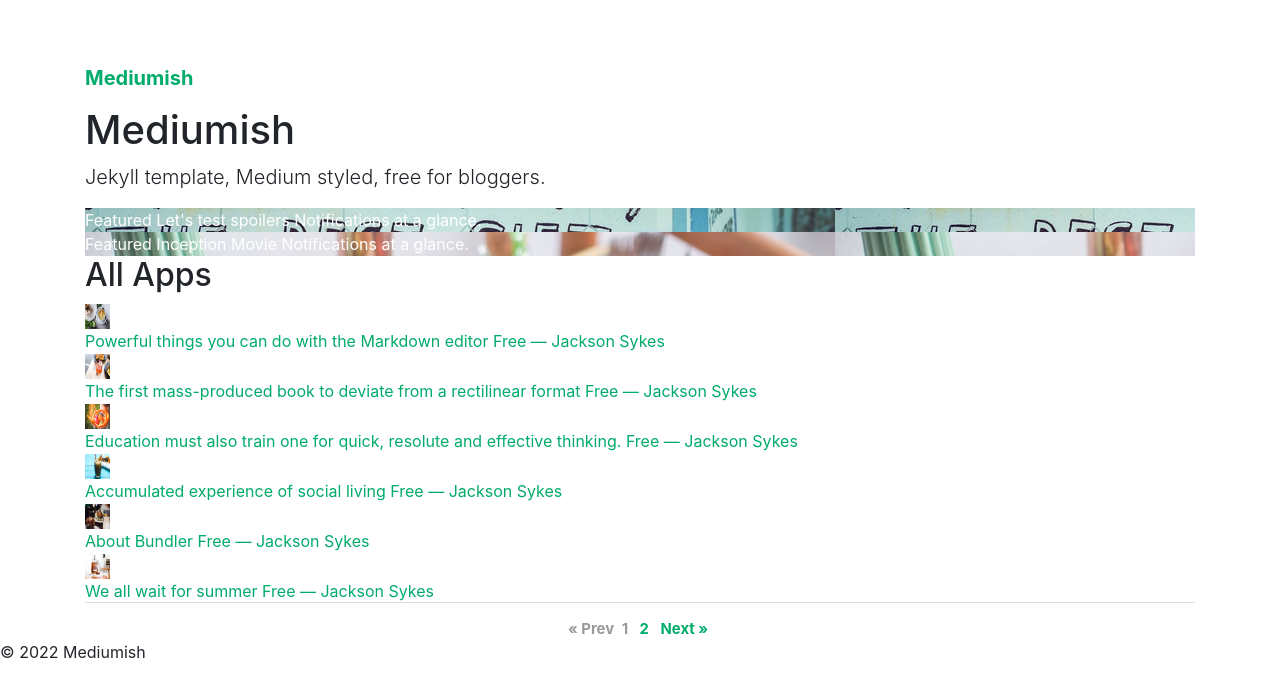
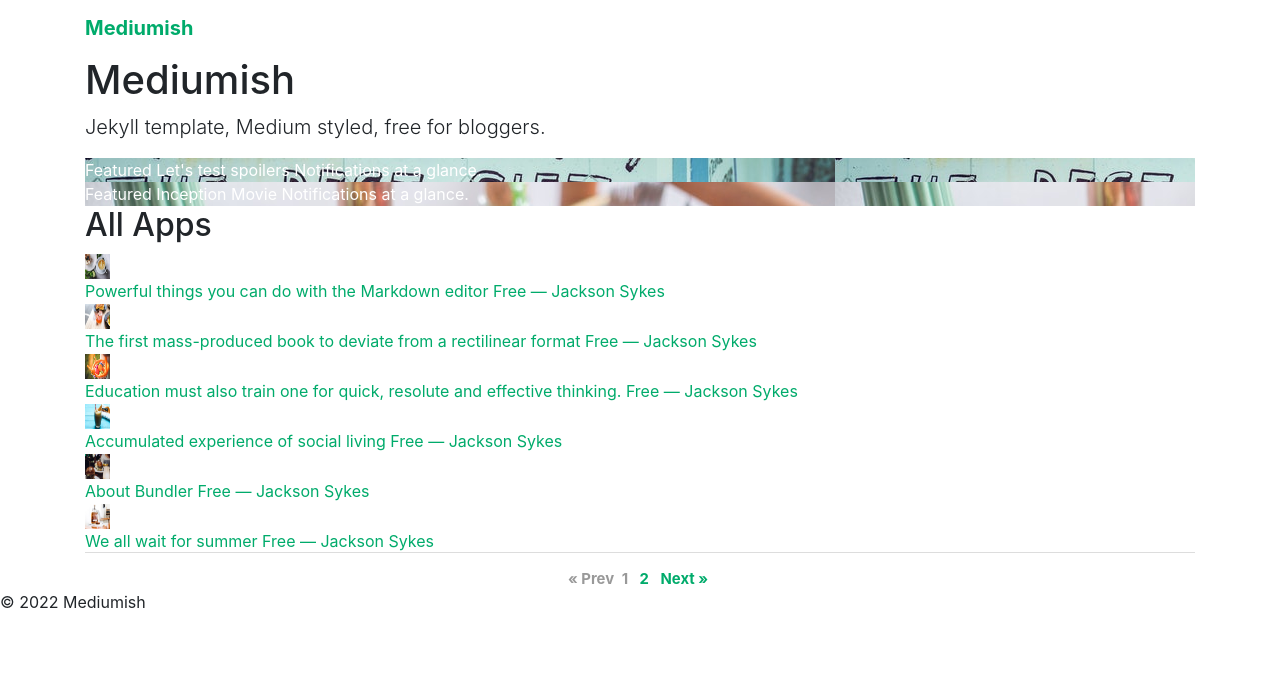
Before and after one commit to AhmadWebTech/ipa, a Jekyll site: the page built from index.html, in a window 1280 px wide. Shown: the top 697 px of the page. Built offline with Jekyll 4.4.1, drawn with Linux system fonts in a browser that asks for light colours; nearby versions of some CDN libraries; the list of posts is cut into pages by our own code.

Commit message:
Update default.html

```diff
--- a/_layouts/default.html
+++ b/_layouts/default.html
@@ -29,7 +29,7 @@
 
 {% capture layout %}{% if page.layout %}layout-{{ page.layout }}{% endif %}{% endcapture %}
 <body class="{{layout}}">
-    <div id="app" class="" style="padding-top: 50px; --gradient-top:50px;">
+    <div id="app">
         <nav id="page-nav" class="navbar navbar-default navbar-fixed-top navbar-unresponsive">
             <div class="container">
                 <div class="navbar-header">
```
